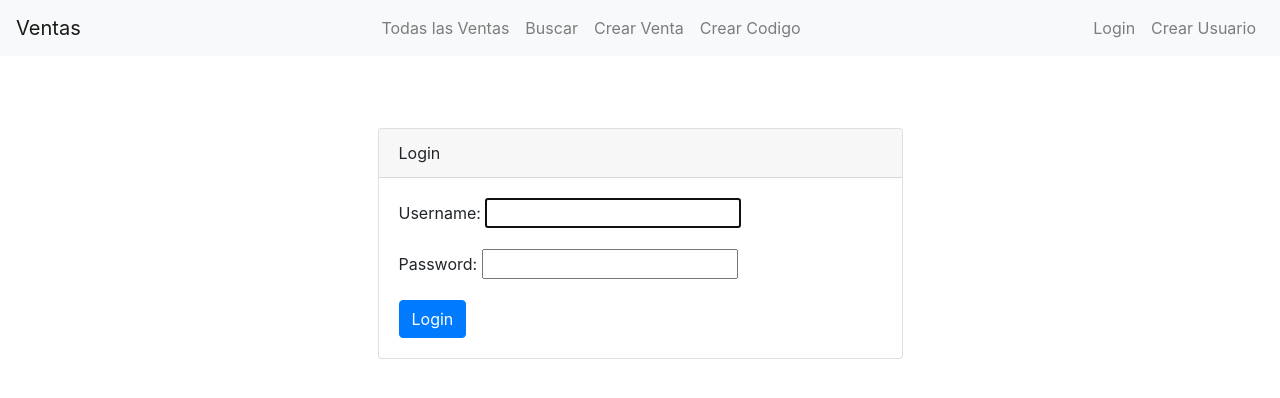
After one commit to mariocoriazav/Entrega_Final, a Django app: page /Sales/login/ in a window 1280 px wide. The commit adds this page. Shown: the top 398 px of the page. Run offline with Django 5.2, Linux system fonts and the light colour scheme; some libraries are stand-ins or nearby versions.

Commit message:
Entrega_Final

```diff
--- a/Coza/Sales/templates/base.html
+++ b/Coza/Sales/templates/base.html
@@ -30,6 +30,23 @@
                     <a class="nav-link" href="{% url 'crear-codigo-formulario' %}">Crear Codigo</a>
                 </li>
             </ul>
+            <ul class="navbar-nav ml-auto">
+                {% if user.is_authenticated %}
+                    <li class="nav-item">
+                        <a class="nav-link" href="{% url 'logout' %}">Logout</a>
+                    </li>
+                    <li class="nav-item">
+                        <a class="nav-link" href="">{{ user }}</a>
+                    </li>
+                {% else %}
+                    <li class="nav-item">
+                        <a class="nav-link" href="{% url 'login' %}">Login</a>
+                    </li>
+                    <li class="nav-item">
+                        <a class="nav-link" href="{% url 'crear-usuario' %}">Crear Usuario</a>
+                    </li>
+                {% endif %}
+            </ul>
         </div>
     </nav>
     <!-- Main content -->
--- a/Coza/Sales/templates/sales/detail-codigo.html
+++ b/Coza/Sales/templates/sales/detail-codigo.html
@@ -1,4 +1,4 @@
-{% extends 'bookings/base.html' %}
+{% extends 'base.html' %}
 
 {% block title %}Detalle del Codigo{% endblock %}
 
--- a/Coza/Sales/templates/sales/form-create-codigo.html
+++ b/Coza/Sales/templates/sales/form-create-codigo.html
@@ -1,4 +1,4 @@
-{% extends 'bookings/base.html' %}
+{% extends 'base.html' %}
 
 {% block title %}Crear Ventas{% endblock %}
 
--- a/Coza/Sales/templates/sales/form-create.html
+++ b/Coza/Sales/templates/sales/form-create.html
@@ -1,4 +1,4 @@
-{% extends 'bookings/base.html' %}
+{% extends 'base.html' %}
 
 {% block title %}Crear Ventas{% endblock %}
 
--- a/Coza/Sales/templates/sales/form-search.html
+++ b/Coza/Sales/templates/sales/form-search.html
@@ -1,4 +1,4 @@
-{% extends 'bookings/base.html' %}
+{% extends 'base.html' %}
 
 {% block title %}Buscar Ventas{% endblock %}
 
--- /dev/null
+++ b/Coza/Sales/templates/sales/login.html
@@ -0,0 +1,24 @@
+{% extends 'base.html' %}
+
+{% block title %}Login{% endblock %}
+
+{% block content %}
+<div class="container">
+    <div class="row justify-content-center">
+        <div class="col-md-6">
+            <div class="card mt-5">
+                <div class="card-header">
+                    Login
+                </div>
+                <div class="card-body">
+                    <form method="POST" action="{% url 'login' %}">
+                        {% csrf_token %}
+                        {{ login.as_p }}
+                        <button type="submit" class="btn btn-primary">Login</button>
+                    </form>
+                </div>
+            </div>
+        </div>
+    </div>
+</div>
+{% endblock %}
--- a/Coza/Sales/urls.py
+++ b/Coza/Sales/urls.py
@@ -1,11 +1,25 @@
 from django.contrib import admin
 from django.urls import path
-from .views import (home_view, detail_view, list_view, search_view, create_view, search_with_form_view, create_with_form_view, create_codigo_with_form_view, detail_codigo_view)
+
+from .views import (
+    home_view,
+    detail_view,
+    list_view,
+    search_view,
+    create_view,
+    search_with_form_view,
+    create_with_form_view,
+    create_codigo_with_form_view,
+    detail_codigo_view,
+    user_creation_view,
+    user_login_view,
+    user_logout_view,
+    )
 
 
 
 urlpatterns = [
-    path("", home_view),
+    path("", home_view, name="home"),
     path("detail/<sales_id>", detail_view),
     path("list/", list_view),
     path("buscar/<nombre_usuario>", search_view),
@@ -15,6 +29,10 @@ urlpatterns = [
     path("crear-con-formulario/", create_with_form_view, name="crear-con-formulario"),
     path("crear-codigo-formulario/", create_codigo_with_form_view, name="crear-codigo-formulario"),
     path("detail-codigo/<codigo_id>", detail_codigo_view),
+    path("crear-usuario/", user_creation_view, name="crear-usuario"),
+    path('login/', user_login_view, name='login'),
+    path('logout/', user_logout_view, name='logout'),
+
 
 
 
--- a/Coza/Sales/views.py
+++ b/Coza/Sales/views.py
@@ -1,10 +1,14 @@
-from django.shortcuts import render
+from django.shortcuts import render, redirect
 from django.http import HttpResponse
 from .models import Venta, Serie
-from .forms import VentaSearchForm, VentaCreateForm, CodigoCreateForm
+from .forms import VentaSearchForm, CodigoCreateForm
+from django.contrib.auth.decorators import login_required
+from django.contrib.auth import login
+from django.contrib.auth.forms import AuthenticationForm
 
 # Create your views here.
 
+@login_required
 def create_codigo_with_form_view(request):
     if request.method == "GET":
         contexto = {"create_form": CodigoCreateForm()}
@@ -13,12 +17,12 @@ def create_codigo_with_form_view(request):
     elif request.method == "POST":
         form = CodigoCreateForm(request.POST)
         if form.is_valid():
-        nombre = form.cleaned_data['nombre']
-        disponible = form.cleaned_data['disponible']
-        capacidad = form.cleaned_data['capacidad']
-        nuevo_codigo = Serie(nombre=nombre, disponible=disponible, capacidad=capacidad)
-        nuevo_codigo.save()
-        return detail_codigo_view(nuevo_codigo.id)
+            nombre = form.cleaned_data['nombre']
+            disponible = form.cleaned_data['disponible']
+            capacidad = form.cleaned_data['capacidad']
+            nuevo_codigo = Serie(nombre=nombre, disponible=disponible, capacidad=capacidad)
+            nuevo_codigo.save()
+        return detail_codigo_view(request, nuevo_codigo.id)
 
 
 
@@ -42,6 +46,7 @@ def detail_codigo_view(request, codigo_id):
     return render(request, "sales/detail-codigo.html", contexto_dict)
 
 
+@login_required
 def list_view(request):
     ventas = Venta.objects.all()
     contexto_dict = {'ventas': ventas}
@@ -67,7 +72,49 @@ def search_with_form_view(request):
         form = VentaSearchForm()
         return render(request, "sales/form-search.html", context={"search_form":form})
     elif request.method == "POST":
-        nombre_usuario = "ana"
-        contexto_dict = {'ventas': codigos_del_usuario}
+        form = VentaSearchForm(request.POST)
+        if form.is_valid():
+            nombre_usuario = form.cleaned_data["nombre_usuario"]
         codigos_del_usuario = Venta.objects.filter(nombre_usuario=nombre_usuario).all()
+        contexto_dict = {"todos_los_codigos": codigos_del_usuario}
+
         return render(request, "sales/list.html", contexto_dict)
+
+
+def user_login_view(request):
+    if request.method == "GET":
+        form = AuthenticationForm()
+    elif request.method == "POST":
+        form = AuthenticationForm(request, data=request.POST)
+
+        if form.is_valid():
+            user = form.user_cache
+            if user is not None:
+                login(request, user)
+                return redirect("home")
+
+    return render(request, "sales/login.html", {"login": form})
+
+
+from django.contrib.auth.forms import UserCreationForm
+
+
+def user_creation_view(request):
+    if request.method == "GET":
+        form = UserCreationForm()
+    if request.method == "POST":
+        form = UserCreationForm(request.POST)
+        if form.is_valid():
+            user = form.save()
+            login(request, user)
+            return redirect("home")
+
+    return render(request, "sales/crear_usuario.html", {"form": form})
+
+
+from django.contrib.auth import logout
+
+
+def user_logout_view(request):
+    logout(request)
+    return redirect("login")
```
Also changed, not shown: Coza/Sales/forms.py (+8 -52 lines), Coza/Sales/models.py (+8 -0 lines), Coza/Sales/templates/sales/crear_usuario.html (added, +24 -0 lines), Coza/db.sqlite3.
